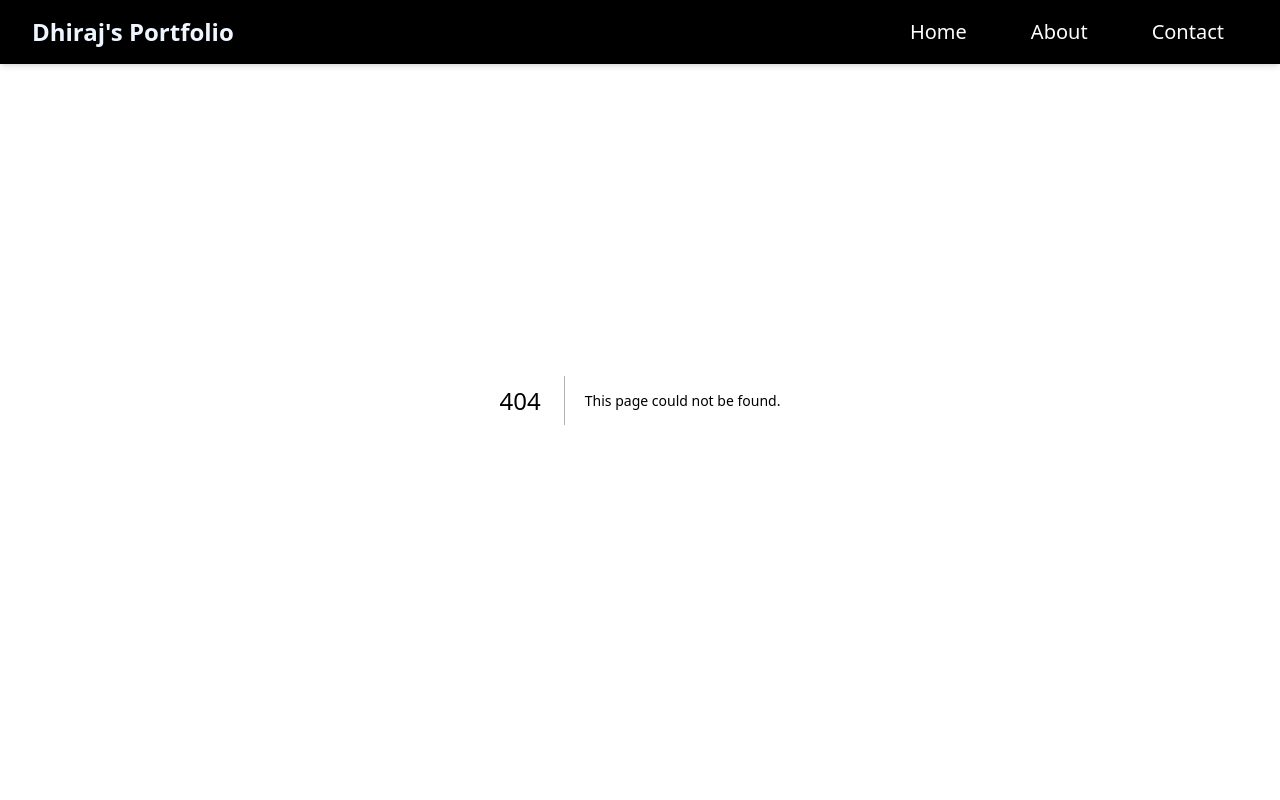
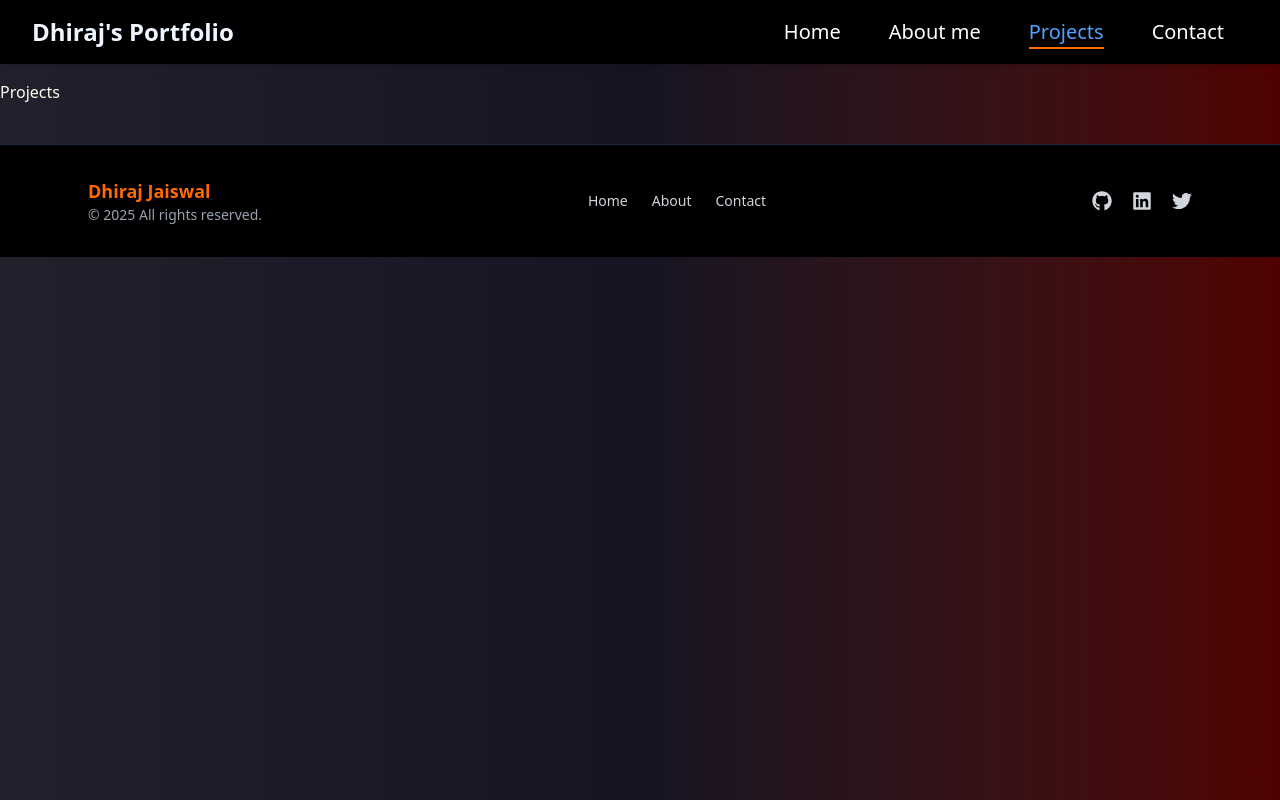
Before and after one commit to jaiswaldhiraj/Portfolio, a Next.js app: page /projects in a window 1280 px wide. Before the commit this address had no page. Shown: the top 800 px of the page. Built offline with nearby package versions, Linux system fonts and the light colour scheme.

Commit message:
projects page added

```diff
--- a/app/components/Navbar.js
+++ b/app/components/Navbar.js
@@ -31,7 +31,7 @@ const Navbar = () => {
           className={`absolute top-16 right-0 bg-black w-40 md:w-auto text-white text-xl
           transition-all duration-500 ease-in-out overflow-hidden z-50
           ${open ? "max-h-[300px] opacity-100 p-4" : "max-h-0 opacity-0"}
-          md:static md:flex md:space-x-6 md:opacity-100 md:max-h-none md:p-0 md:mr-12 md:gap-12`}
+          md:static md:flex md:space-x-6 md:opacity-100 md:max-h-none md:p-0 md:mr-12 md:gap-8`}
         >
           <li className="m-2" onClick={handleClose}>
             <Link href="/"
@@ -44,6 +44,7 @@ const Navbar = () => {
               Home
             </Link>
           </li>
+
           <li className="m-2" onClick={handleClose}>
             <Link
               href="/about"
@@ -53,9 +54,23 @@ const Navbar = () => {
               ${pathname === "/about" ? "text-blue-400 after:w-full" : "text-white"}
             `}
             >
-              About
+              About me
             </Link>
           </li>
+
+          <li className="m-2" onClick={handleClose}>
+            <Link
+              href="/projects"
+              className={`
+              relative after:content-[''] after:absolute after:w-0 after:h-[2px] after:bg-orange-500
+              after:left-0 after:-bottom-1 after:transition-all after:duration-300 hover:after:w-full
+              ${pathname === "/projects" ? "text-blue-400 after:w-full" : "text-white"}
+            `}
+            >
+              Projects
+            </Link>
+          </li>
+
           <li className="m-2" onClick={handleClose}>
             <Link
               href="/contact"
--- a/app/page.js
+++ b/app/page.js
@@ -98,7 +98,7 @@ export default function Home() {
 
 
       {/* ===== Projects Section ===== */}
-      <section id="projects" className="m-10 mt-32 flex flex-col justify-center items-center gap-12">
+      <section id="projects" className="m-10 mt-22 mb-56 flex flex-col justify-center items-center gap-12">
         {/* Project 1 - Milap */}
         <motion.div
           className="flex flex-col md:flex-row items-center gap-12"
@@ -162,7 +162,7 @@ export default function Home() {
               </Link>
 
               <a
-                href="/about" // Replace with your GitHub repo link
+                href="/projects" // Replace with your GitHub repo link
                 rel="noopener noreferrer"
                 className="p-3 rounded-xl bg-orange-600 text-white font-medium shadow-md hover:bg-orange-700 transition border-2 border-white"
               >
@@ -236,7 +236,7 @@ export default function Home() {
 
 
               <a
-                href="/about" // Replace with your GitHub repo link
+                href="/projects" // Replace with your GitHub repo link
                 rel="noopener noreferrer"
                 className="p-3 rounded-xl bg-orange-600 text-white font-medium shadow-md hover:bg-orange-700 transition border-2 border-white"
               >
--- /dev/null
+++ b/app/projects/page.js
@@ -0,0 +1,9 @@
+import React from 'react'
+
+const page = () => {
+  return (
+    <div className='mt-20'>Projects</div>
+  )
+}
+
+export default page
```
Lines whose indentation alone changed are shown as unchanged.
